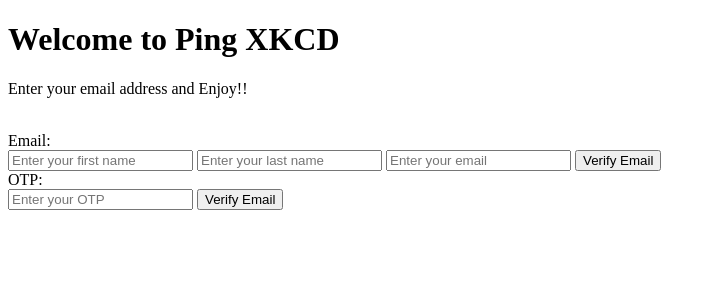
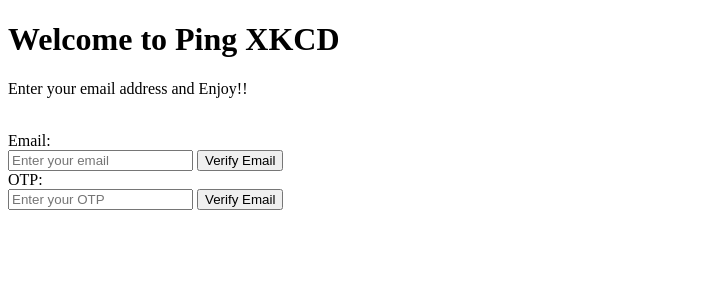
Before and after one commit to SharmaTrisha/rtcamp-sharmatrisha, a PHP site: page / in a window 1280 px wide. Shown: the top 291 px of the page, without its empty margins (0-716 px from the left). Run offline with PHP 8.4, Linux system fonts and the light colour scheme.

Commit message:
Updated fields

```diff
--- a/index.php
+++ b/index.php
@@ -9,8 +9,7 @@
 		<br />
 		<!--- Take email as input -->
 		<span class="label">Email:</span><br />
-		<input type="text" name="fname" id="fname" placeholder="Enter your first name">
-		<input type="text" name="lname" id="lname" placeholder="Enter your last name">
+
 		<input type="email" name="email" id="email" placeholder="Enter your email">
 
 		<!--- Verify Email Button -->
```
